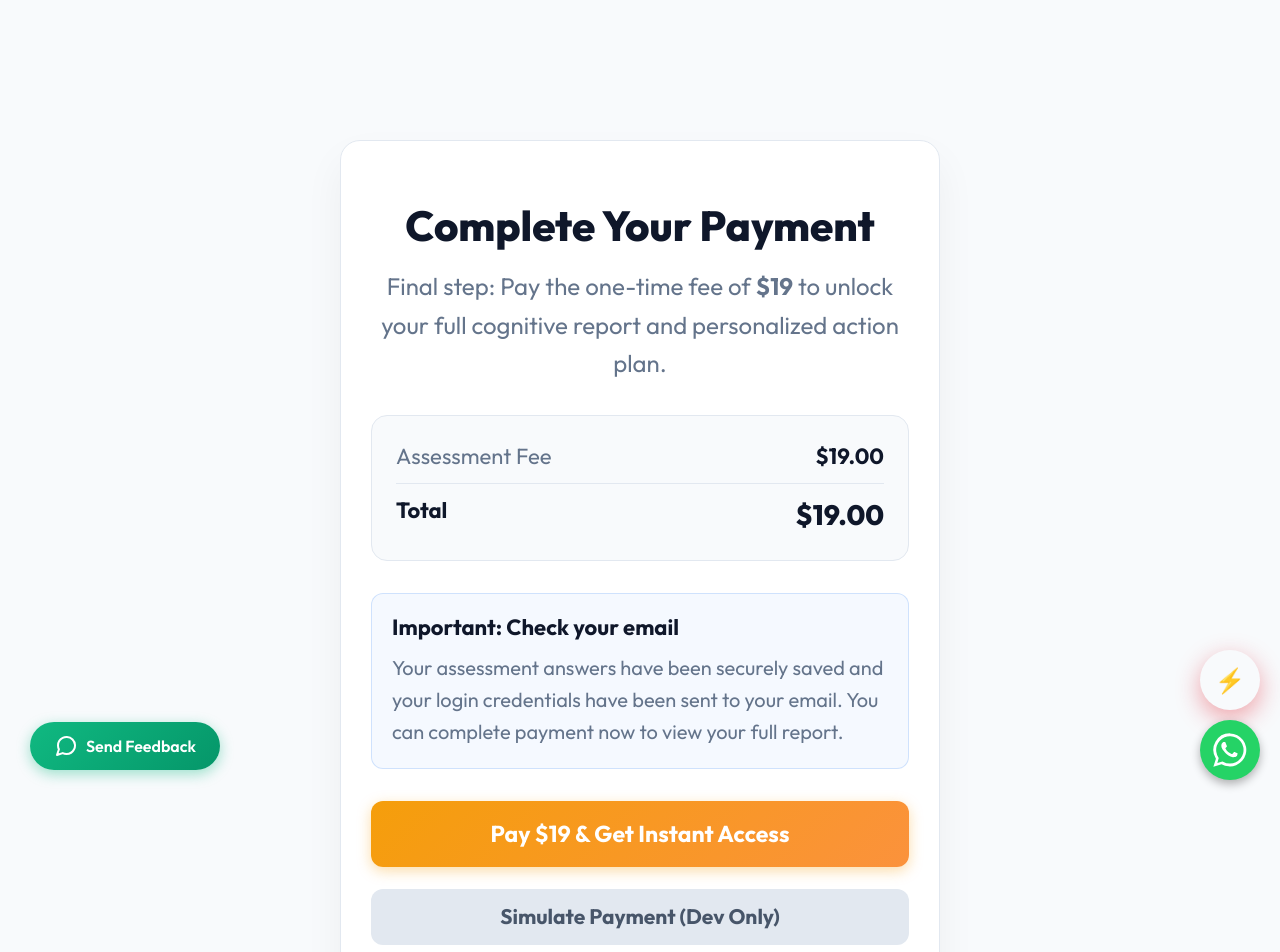
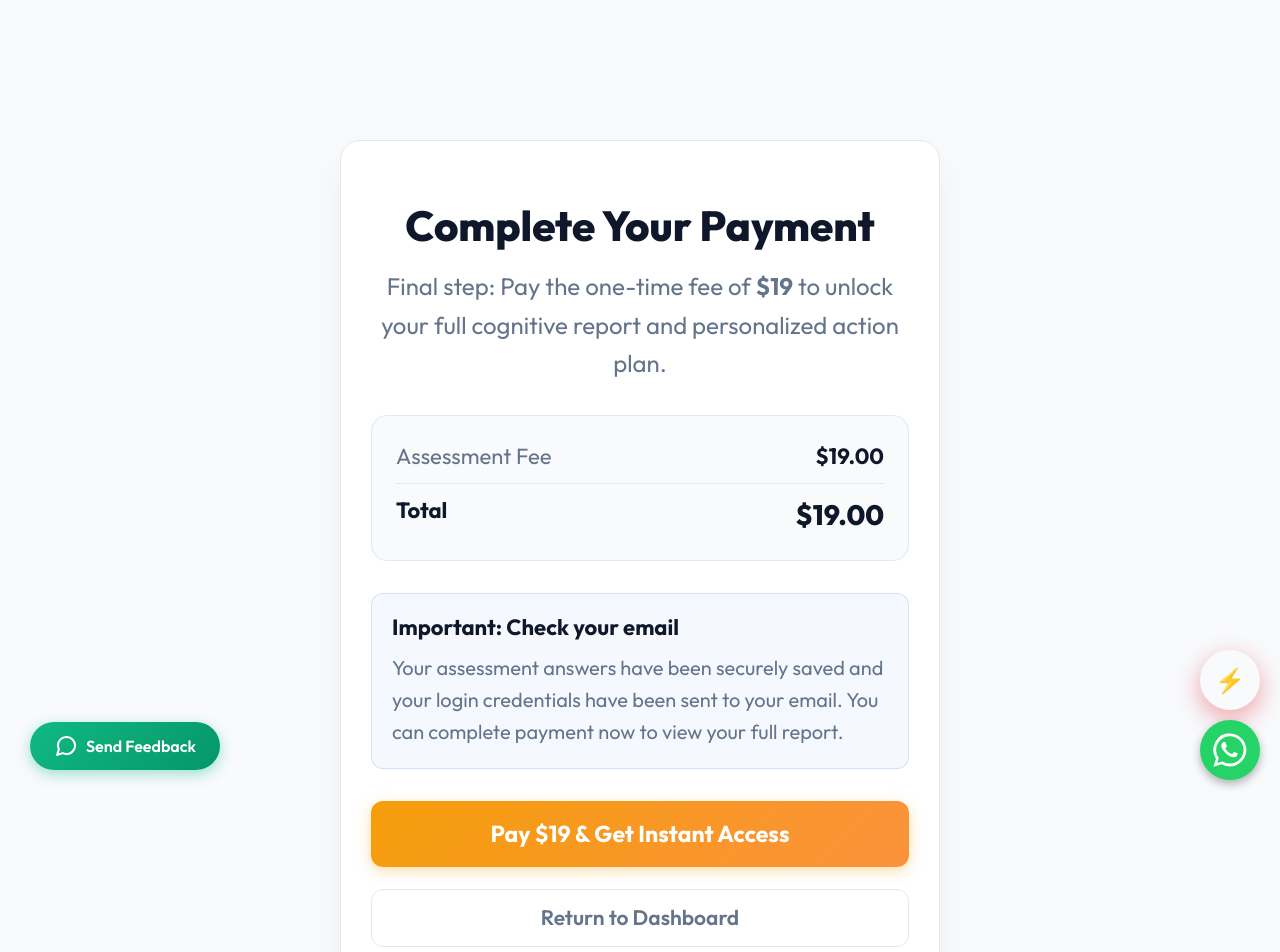
Before and after one commit to amandaptuar/seoreactapp, a React (Vite) app: page /payment in a window 1280 px wide. Shown: the top 952 px of the page. Built offline with nearby package versions, Linux system fonts and the light colour scheme; no server answers; sample sign-in values are in the browser's storage.

Commit message:
addded all the commit and remmove dev payment

```diff
--- a/src/components/Payment.jsx
+++ b/src/components/Payment.jsx
@@ -64,28 +64,10 @@ const Payment = () => {
                 {isProcessing ? 'Processing...' : 'Pay $19 & Get Instant Access'}
               </button>
 
-              <button
-                onClick={() => navigate('/payment-success')}
-                style={{
-                  width: '100%',
-                  padding: '12px',
-                  background: '#E2E8F0',
-                  color: '#475569',
-                  border: 'none',
-                  borderRadius: '12px',
-                  fontWeight: '700',
-                  fontSize: '21px',
-                  cursor: 'pointer',
-                  marginTop: '10px'
-                }}
-              >
-                Simulate Payment (Dev Only)
-              </button>
 
               <button
                 onClick={() => {
-                  sessionStorage.removeItem('isLoggedIn');
-                  navigate('/');
+                  navigate('/dashboard');
                   window.scrollTo(0, 0);
                 }}
                 style={{
@@ -101,7 +83,7 @@ const Payment = () => {
                   marginTop: '10px'
                 }}
               >
-                Return to Home Page & Login Later
+                Return to Dashboard
               </button>
 
               <p style={{ fontSize: '20px', color: '#94A3B8', margin: 0, marginTop: '16px' }}>
```
Also changed, not shown: update.txt.
